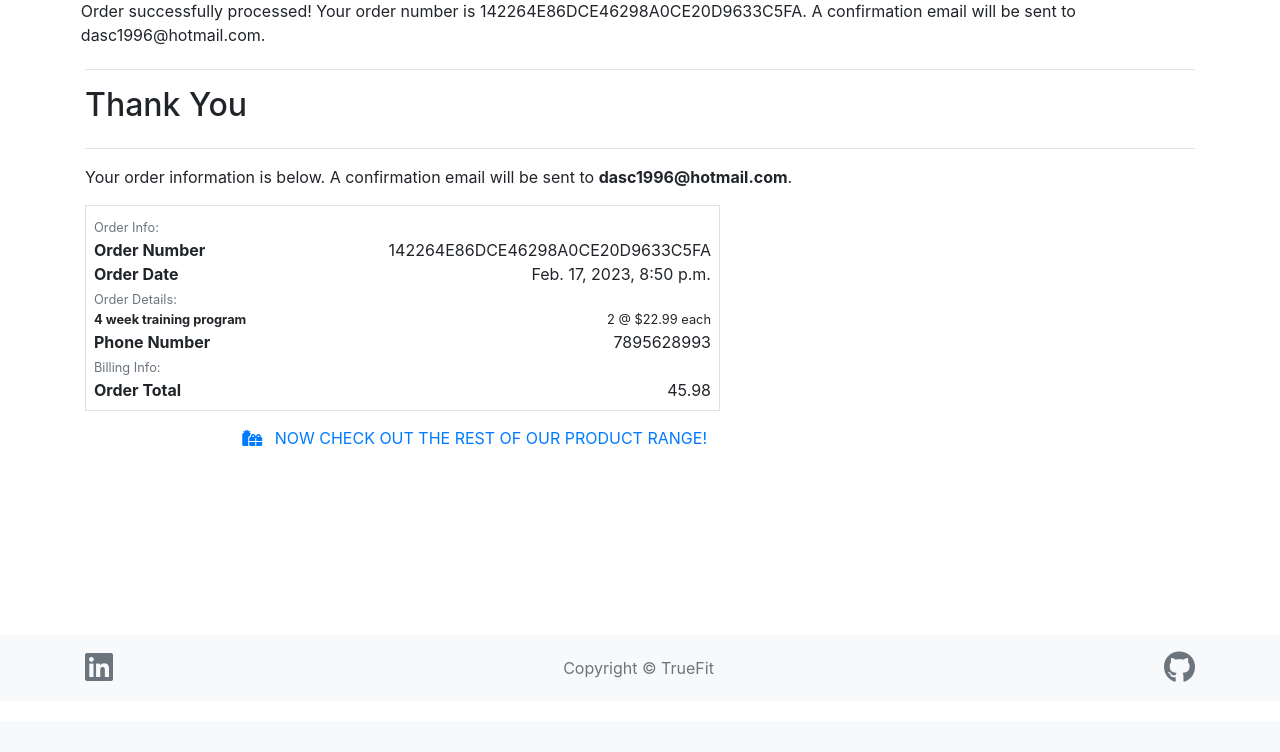
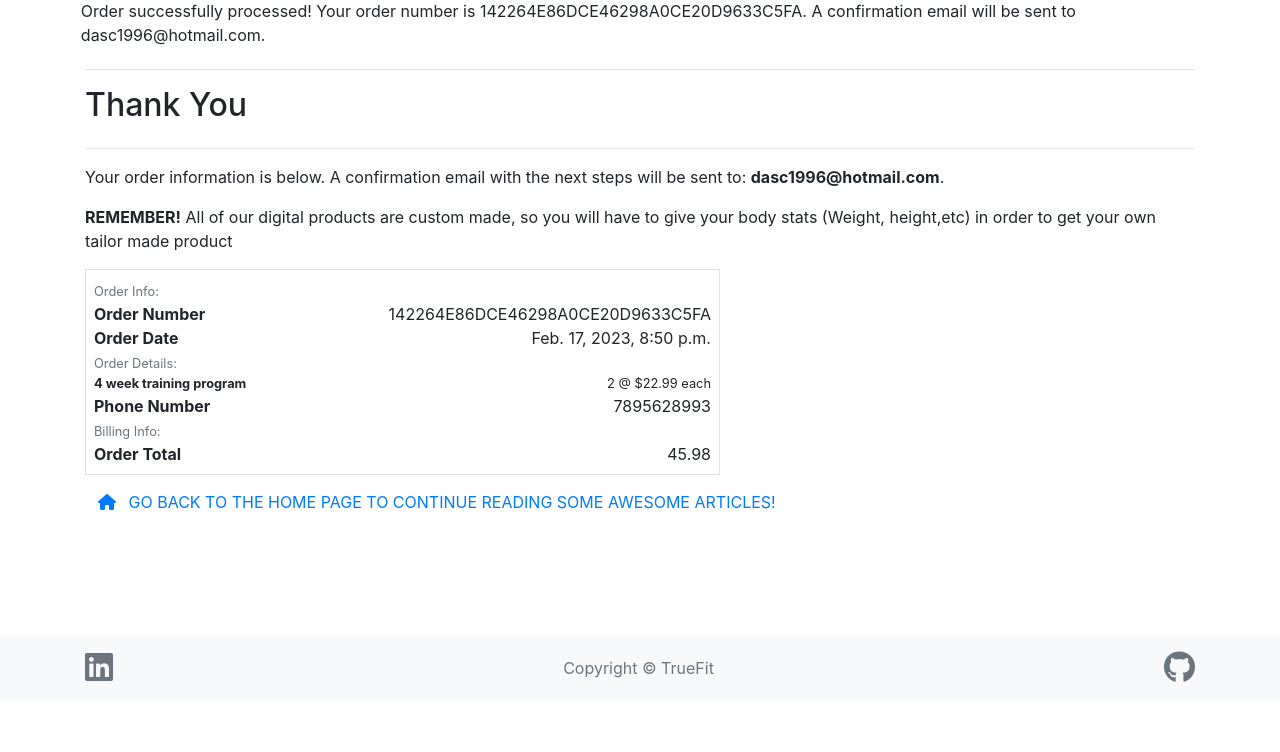
Before and after one commit to yoesk8/project-4-fitnessblog, a Django app: a page that uses checkout/templates/checkout/checkout_success.html in a window 1280 px wide. Shown: the part 99-851 px from the top of the page. Before the commit the page ends 781 px from the top, so only its background shows below. Run offline with Django 4.2, Linux system fonts and the light colour scheme; data comes from the database, SQL or seed files in the repository; some libraries are stand-ins or nearby versions.

Commit message:
Customized checkout success page

```diff
--- a/checkout/templates/checkout/checkout_success.html
+++ b/checkout/templates/checkout/checkout_success.html
@@ -21,7 +21,8 @@
                 <hr>
                 <h2 class="logo-font mb-4">Thank You</h2>
                 <hr>
-                <p class="text-black">Your order information is below. A confirmation email will be sent to <strong>{{ order.email }}</strong>.</p>
+                <p class="text-black">Your order information is below. A confirmation email with the next steps will be sent to: <strong>{{ order.email }}</strong>.</p>
+                <p class="text-black"> <strong>REMEMBER!</strong> All of our digital products are custom made, so you will have to give your body stats (Weight, height,etc) in order to get your own tailor made product</p>
             </div>
         </div>
 
@@ -101,11 +102,11 @@
 
         <div class="row">
 			<div class="col-12 col-lg-7 text-right">
-				<a href="{% url 'products:all_products' %}" class="btn btn-black rounded-0 my-2">
+				<a href="{% url 'articles' %}" class="btn btn-black rounded-0 my-2">
 					<span class="icon mr-2">
-						<i class="fas fa-gifts"></i>
+						<i class="fas fa-house"></i>
 					</span>
-					<span class="text-uppercase">Now check out the rest of our product range!</span>
+					<span class="text-uppercase">Go back to the home page to continue reading some awesome articles!</span>
 				</a>
 			</div>
 		</div>
```
